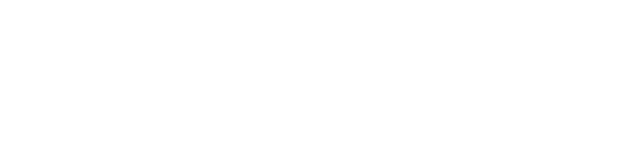
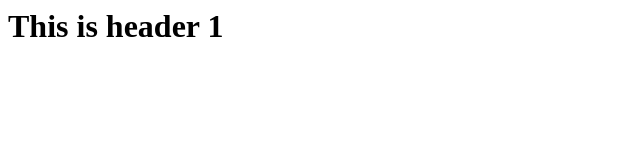
Before and after one commit to Mahmoud-elshaf3y/ece001, a plain HTML site: page Index.html in a window 1280 px wide. Shown: the whole page, without its empty margins (0-640 px from the left). Drawn offline with Linux system fonts and the light colour scheme.

Commit message:
Update Index.html

```diff
--- a/Index.html
+++ b/Index.html
@@ -3,6 +3,7 @@
     <title>Mahmoud Mohamed Ibrahim</title>
   </head>
   <body>
+<h1>This is header 1</h1>
 
 </body>
 
```
